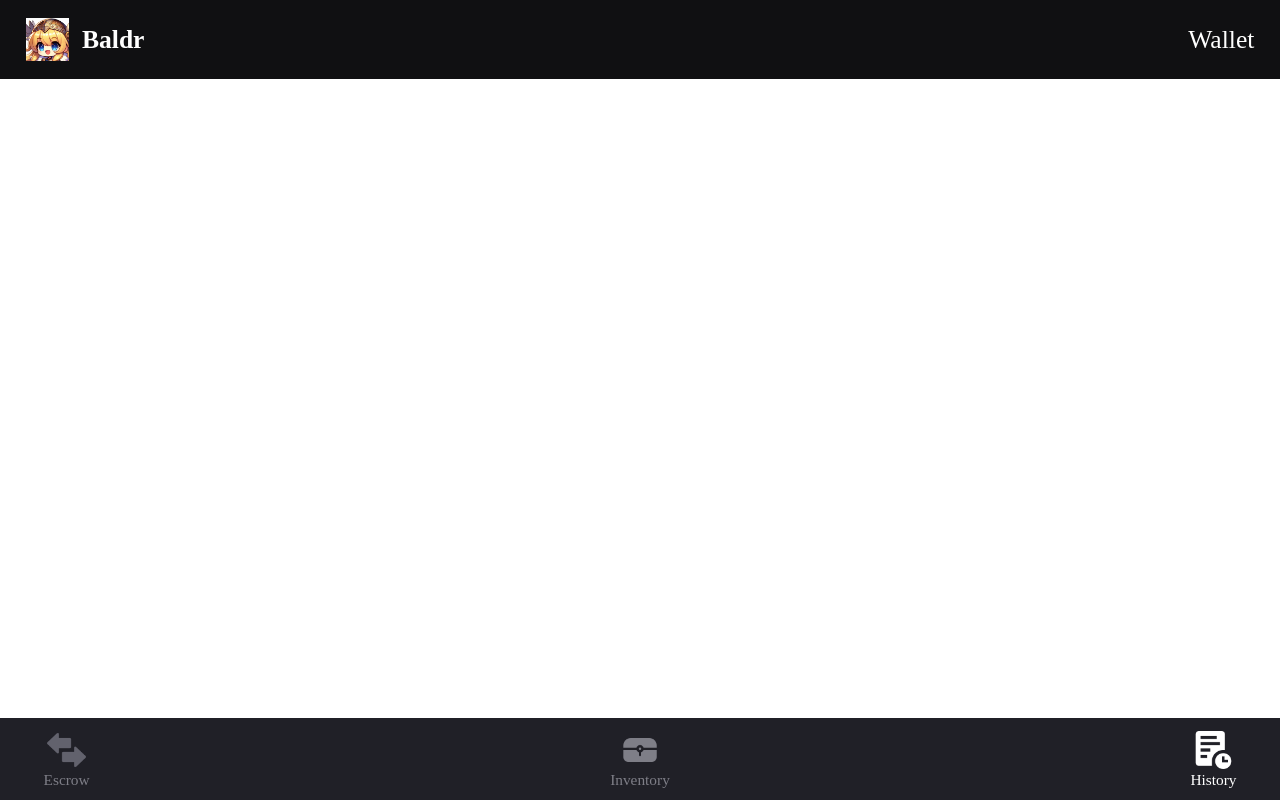
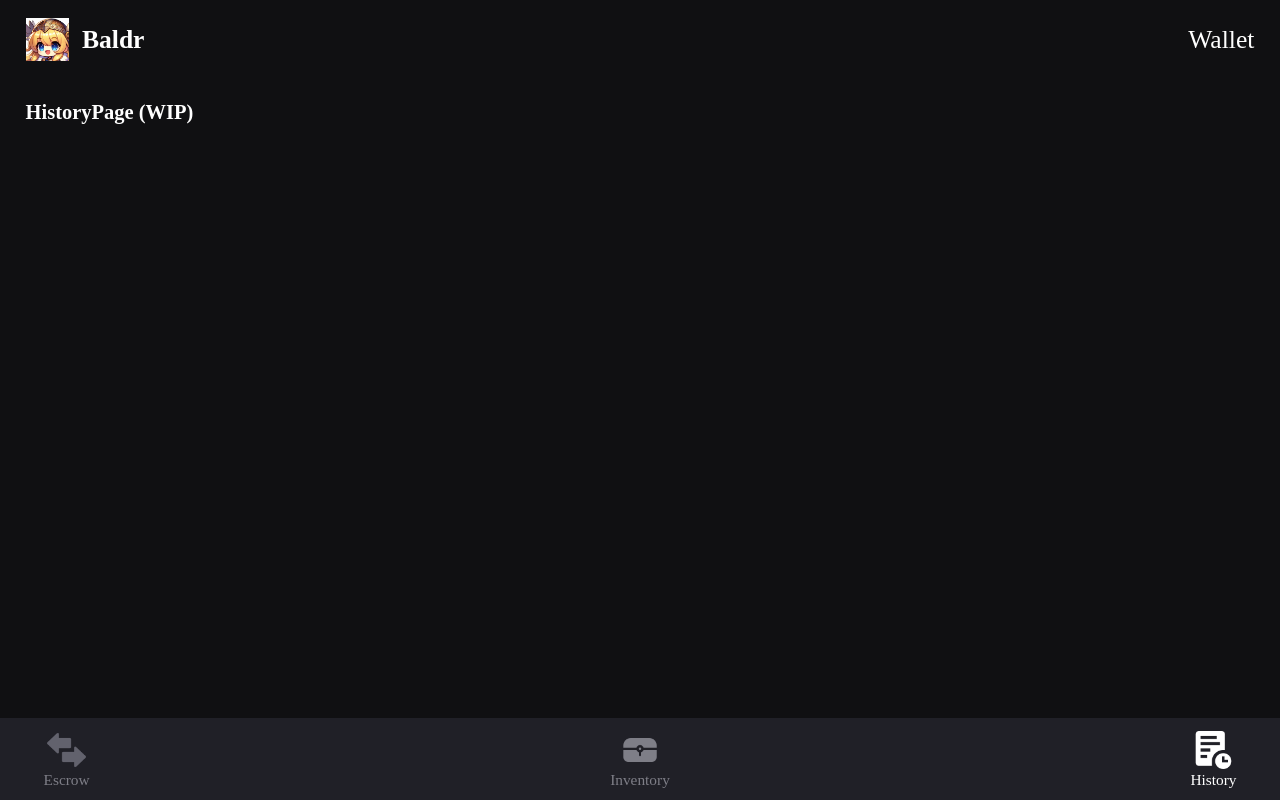
Before and after one commit to SwineCoder101/baldr, a React (Vite) app in the folder baldr-frontend/: page /history in a window 1280 px wide. Built offline with nearby package versions, Linux system fonts and the light colour scheme.

Commit message:
chore: set history page wip

```diff
--- a/baldr-frontend/src/pages/History/index.jsx
+++ b/baldr-frontend/src/pages/History/index.jsx
@@ -7,7 +7,7 @@ const HistoryPage = () => {
     <>
       <LogoTopBar />
 
-      <Wrapper>HistoryPage</Wrapper>
+      <Wrapper>HistoryPage (WIP)</Wrapper>
 
       <BottomNavBar />
     </>
--- a/baldr-frontend/src/pages/History/style.js
+++ b/baldr-frontend/src/pages/History/style.js
@@ -4,4 +4,8 @@ import theme from "../../styles/theme";
 export const Wrapper = styled.div`
   background-color: ${theme.color.MAIN_BLACK};
   color: ${theme.color.WHITE};
+  font-size: ${theme.font.SIZE.ML};
+  font-weight: 600;
+  height: 100vh;
+  padding: 8rem 2rem 2rem 2rem;
 `;
```
